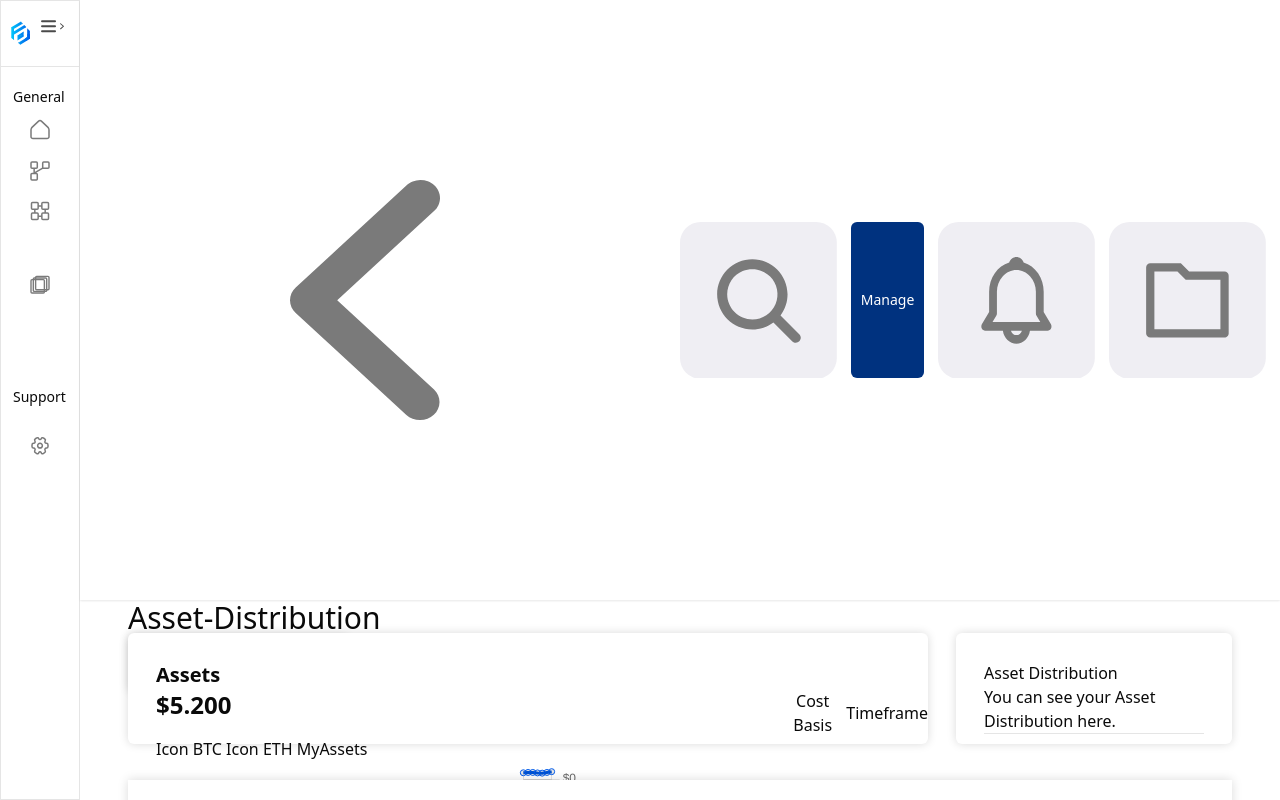
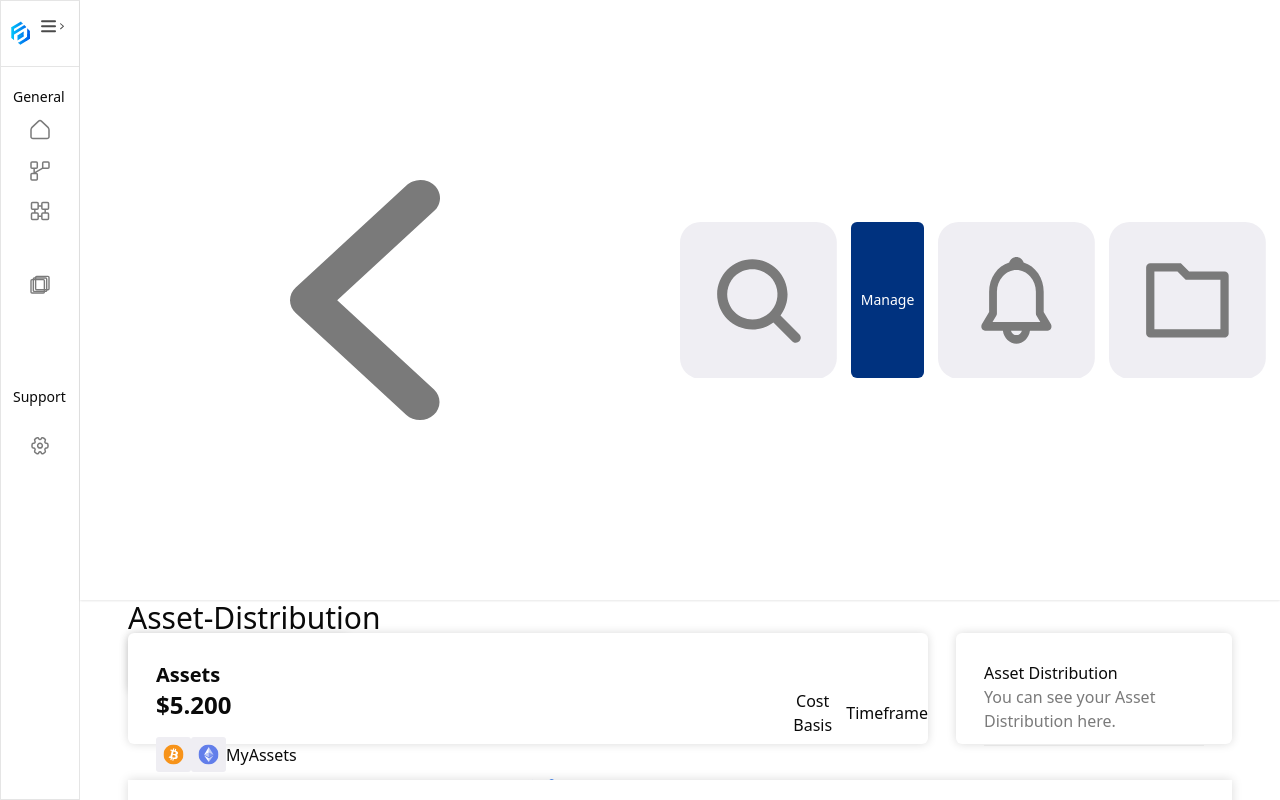
Before and after one commit to BryanHertelt/dashboard, a Next.js app in the folder webfrontend/: page /tracker/asset-distribution in a window 1280 px wide. Built offline with nearby package versions, Linux system fonts and the light colour scheme.

Commit message:
feat: Add BTC/ETH icon.

```diff
--- a/webfrontend/public/images/index.ts
+++ b/webfrontend/public/images/index.ts
@@ -19,3 +19,5 @@ export {default as WatchListIcon} from "./WatchListIcon.svg"
 export {default as DashboardIcon} from "./DashboardIcon.svg"
 export {default as SupportIcon} from "./SupportIcon.svg"
 export {default as UnfoldSideBarIcon} from "./UnfoldSidebarIcon.svg"
+export {default as BitcoinIcon} from "./BitcoinIcon.svg"
+export {default as EthereumIcon} from "./EthereumIcon.svg"
--- a/webfrontend/src/app/tracker/(assetdistribution)/asset-distribution/page.tsx
+++ b/webfrontend/src/app/tracker/(assetdistribution)/asset-distribution/page.tsx
@@ -7,6 +7,7 @@ import {
 import { DataTable } from "@/lib/datatable/data-table";
 import { assetdistributioncolumns } from "@/lib/distribution/asset-distributioncolumns";
 import { cryptocurrencyMockData } from "@/api/distribution/asset-distributiontabledata";
+import { BitcoinIcon, EthereumIcon } from "@/../public/images";
 
 const AssetDistribution = () => {
   return (
@@ -19,7 +20,17 @@ const AssetDistribution = () => {
             <button> Cost Basis </button>
             <button> Timeframe </button>
           </div>
-          Icon BTC Icon ETH MyAssets
+          <div className="flex flex-row">
+            <button>
+              {" "}
+              <BitcoinIcon />{" "}
+            </button>
+            <button>
+              {" "}
+              <EthereumIcon />{" "}
+            </button>
+            <button> MyAssets </button>
+          </div>
         </header>
         <div className="w-full h-4/6">
           <div className=" flex flex-row justify-center w-full h-full">
@@ -30,14 +41,14 @@ const AssetDistribution = () => {
       <div className=" bg-white p-7 h-4/6 ml-7 w-3/12 rounded-md shadow-even">
         <header>
           <h1>Asset Distribution</h1>
-          <p className="text-gray-400">
+          <p className="text-icongray mb-3">
             {" "}
             You can see your Asset Distribution here.{" "}
           </p>
         </header>
         <hr />
         <div className=" flex flex-row justify-center align-middle w-full h-full my-11">
-          <div className="flex flex-row justify-center w-9/12 h-4/6">
+          <div className="flex flex-row justify-center w-10/12 h-4/6">
             <AssetPieChart />
           </div>
         </div>
--- a/webfrontend/src/app/tracker/(assetdistribution)/layout.tsx
+++ b/webfrontend/src/app/tracker/(assetdistribution)/layout.tsx
@@ -9,7 +9,7 @@ const AssetDistributionLayout = ({
     <section className="flex flex-col flex-wrap w-full h-full px-12">
       <header className="flex flex-col justify-around w-full h-1/6">
         <h1 className="text-3xl"> Asset-Distribution </h1>
-        <nav className="flex flex-row justify-between rounded-md shadow-even bg-white w-1/5 py-1 text-gray-600">
+        <nav className="flex flex-row justify-between rounded-md shadow-even bg-white w-1/5 py-1 text-icongray">
           <div className="mx-2">
             <Link href={"/tracker/asset-distribution"}> Assets </Link>
           </div>
--- a/webfrontend/tailwind.config.js
+++ b/webfrontend/tailwind.config.js
@@ -15,7 +15,7 @@ module.exports = {
   theme: {
   	colors: {
   		current: 'currentColor',
-  		black: 'colors.black',
+  		black: '#000000',
   		white: '#FFFFFF',
   		gray: 'colors.gray',
   		blue: '#00327F',
```
Also changed, not shown: webfrontend/public/images/BitcoinIcon.svg (added), webfrontend/public/images/EthereumIcon.svg (added).
